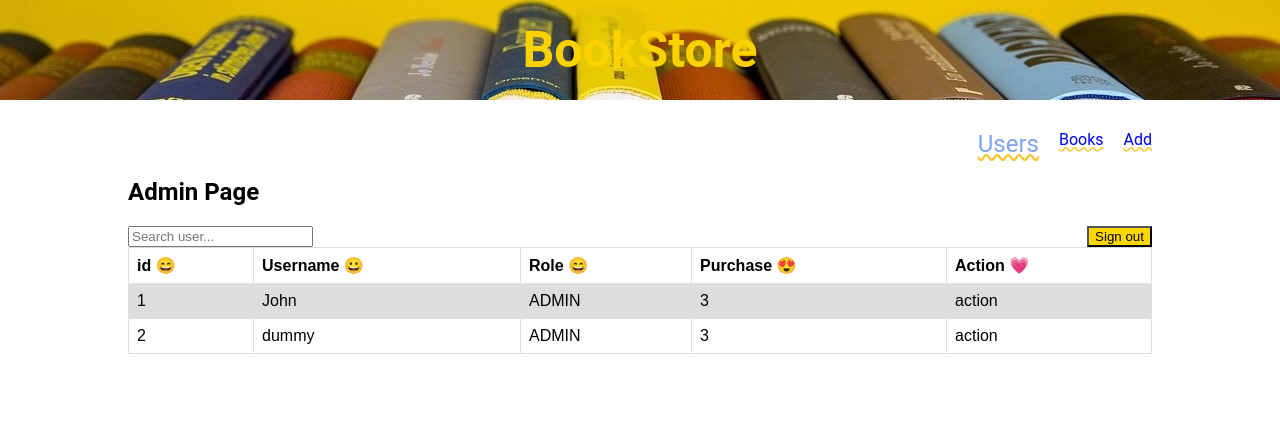
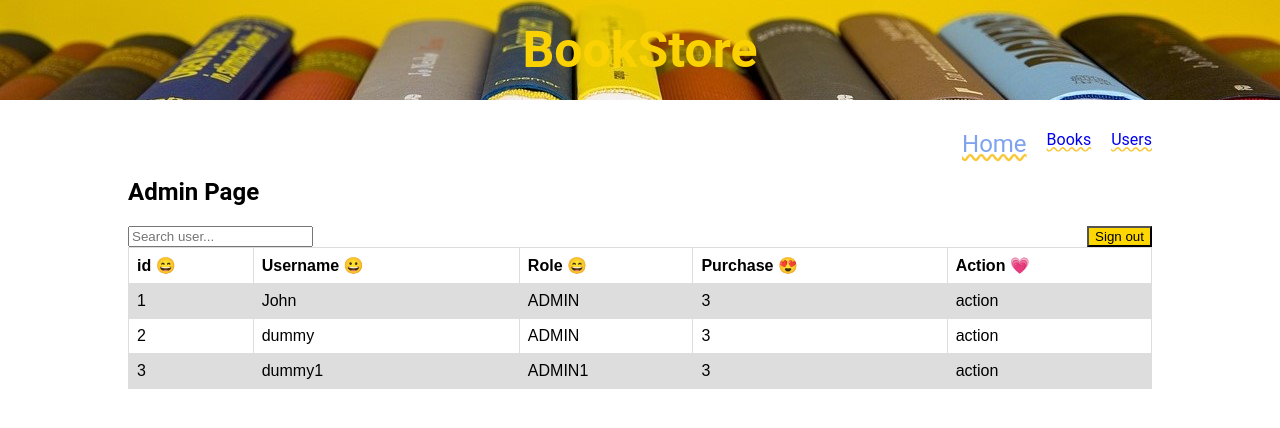
Before and after one commit to pernillamoreno/BookStore, a React (Create React App) app: page / in a window 1280 px wide. Shown: the top 428 px of the page. Built offline with nearby package versions, Linux system fonts and the light colour scheme; data requests are answered from the project's data file.

Commit message:
change name to AdminUserForm

```diff
--- a/json-server/db.json
+++ b/json-server/db.json
@@ -11,6 +11,12 @@
       "role": "ADMIN",
       "purchase": 3,
       "id": 2
+    },
+    {
+      "username": "dummy1",
+      "role": "ADMIN1",
+      "purchase": 3,
+      "id": 3
     }
   ]
 }
--- a/src/App.tsx
+++ b/src/App.tsx
@@ -8,7 +8,7 @@
 import { BrowserRouter, Route, Routes } from "react-router-dom";
 import "./App.css";
 import SiteLayout from "./app/module/SiteLayout";
-import AdminForm from "./app/module/AdminFolder/AdminForm";
+import AdminUserForm from "./app/module/AdminFolder/AdminUserForm";
 import BookList from "./app/module/AdminFolder/BookAdminSearch";
 import AdminUserList from "./app/module/AdminFolder/AdminUserList";
 
@@ -19,7 +19,7 @@ function App() {
         <Route path="/" element={<SiteLayout />}>
           <Route index element={<AdminUserList />}></Route>
           <Route path="/list" element={<BookList />}></Route>
-          <Route path="/add" element={<AdminForm />}></Route>
+          <Route path="/add" element={<AdminUserForm />}></Route>
         </Route>
       </Routes>
     </BrowserRouter>
--- a/src/app/module/AdminFolder/AdminForm.tsx
+++ /dev/null
@@ -1,15 +0,0 @@
-/**
- * Author: Pernilla Stalbring Solino-Moreno
- * Date: Jun 2023
- *
- * This for a file is a for a regform
- */
-const AdminForm = () => {
-  return (
-    <div>
-      <form></form>
-    </div>
-  );
-};
-
-export default AdminForm;
--- /dev/null
+++ b/src/app/module/AdminFolder/AdminUserForm.tsx
@@ -0,0 +1,13 @@
+/**
+ * Author: Pernilla Stalbring Solino-Moreno
+ * Date: Jun 2023
+ *
+ * This for a file for a regform. This will store a form that a user can reg.
+ * For improvment it will mabey change name or i will change the location.
+ *
+ */
+const AdminUserForm = () => {
+  return <div></div>;
+};
+
+export default AdminUserForm;
--- a/src/app/module/AdminFolder/AdminUserList.tsx
+++ b/src/app/module/AdminFolder/AdminUserList.tsx
@@ -13,7 +13,6 @@ import { getAdminUserListAction } from "./AdminSlice";
 
 /*import Style from "./SiteLayoutStyle.module.css";*/
 const AdminUserList = () => {
-  /*useAppSelector from hooks.ts*/
   const { list, listStatus } = useAppSelector(
     (state: RootState) => state.admin
   );
--- a/src/app/module/SiteLayout.tsx
+++ b/src/app/module/SiteLayout.tsx
@@ -7,6 +7,7 @@
 import { Outlet } from "react-router-dom";
 import Style from "./SiteLayoutStyle.module.css";
 import SiteNav from "./SiteNav";
+import AdminUserForm from "./AdminFolder/AdminUserForm";
 
 const SiteLayout = () => {
   return (
@@ -19,6 +20,7 @@ const SiteLayout = () => {
 
       <section className={Style["content-section"]}>
         <SiteNav />
+        <AdminUserForm />
         <main>
           {/*Outlet does: whatever route (in App.tsx) is match it will render in this location. It will by default open AdminUserList */}
           <Outlet />
--- a/src/app/module/SiteNav.tsx
+++ b/src/app/module/SiteNav.tsx
@@ -13,7 +13,7 @@ const SiteLayout = () => {
     {
       id: "1",
       to: "/",
-      value: "Users",
+      value: "Home",
     },
     {
       id: "2",
@@ -23,7 +23,7 @@ const SiteLayout = () => {
     {
       id: "3",
       to: "/Add",
-      value: "Add",
+      value: "Users",
     },
   ];
   return (
```
